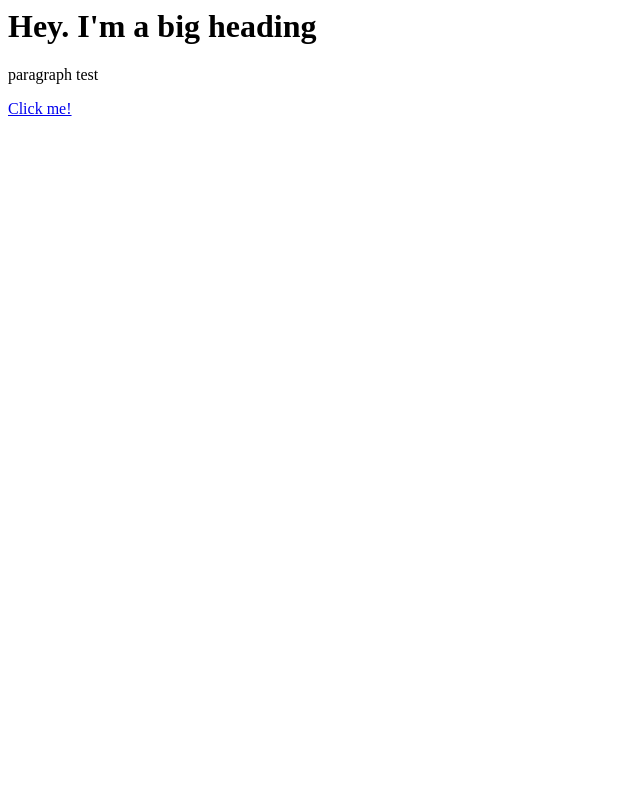
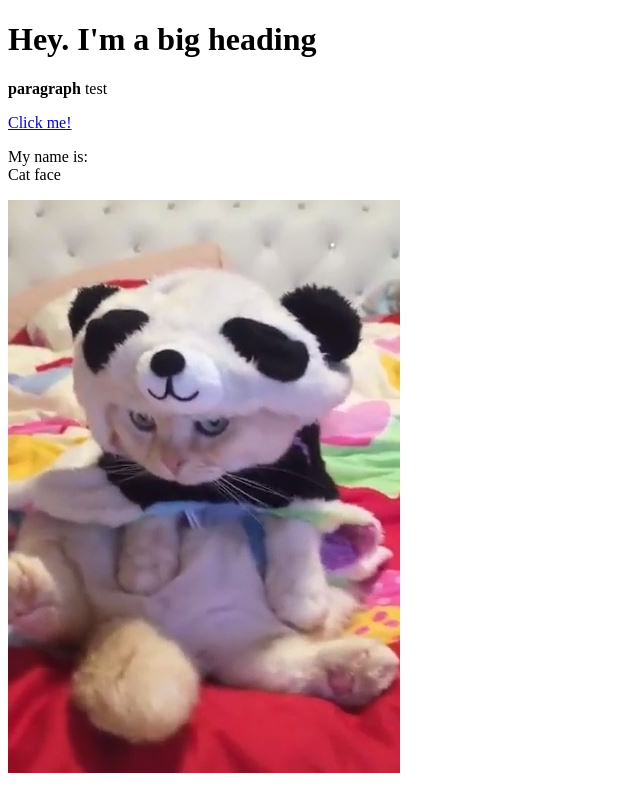
Before and after one commit to doodle000/cartoon-doodle, a plain HTML site: page test.html in a window 1280 px wide. Shown: the whole page, without its empty margins (0-640 px from the left). Drawn offline with Linux system fonts and the light colour scheme.

Commit message:
Added cat image and elements

```diff
--- a/test.html
+++ b/test.html
@@ -1,3 +1,14 @@
-<h1>Hey. I'm a big heading</h1>
-<p>paragraph test</p>
-<a href="https://google.com" target="_blank" title="go to google">Click me!</a>
+<!DOCTYPE html>
+<html>
+<head>
+	<title>Test Page</title>
+</head>
+<body>
+	<h1>Hey. I'm a big heading</h1>
+	<p><b>paragraph</b> test</p>
+	<a href="https://google.com" target="_blank" title="go to google">Click me!</a>
+	<p>My name is:<br>
+	Cat face</p>
+	<img src="img/cat.jpg">
+</body>
+</html>
```
Also changed, not shown: img/cat.JPG (added).
